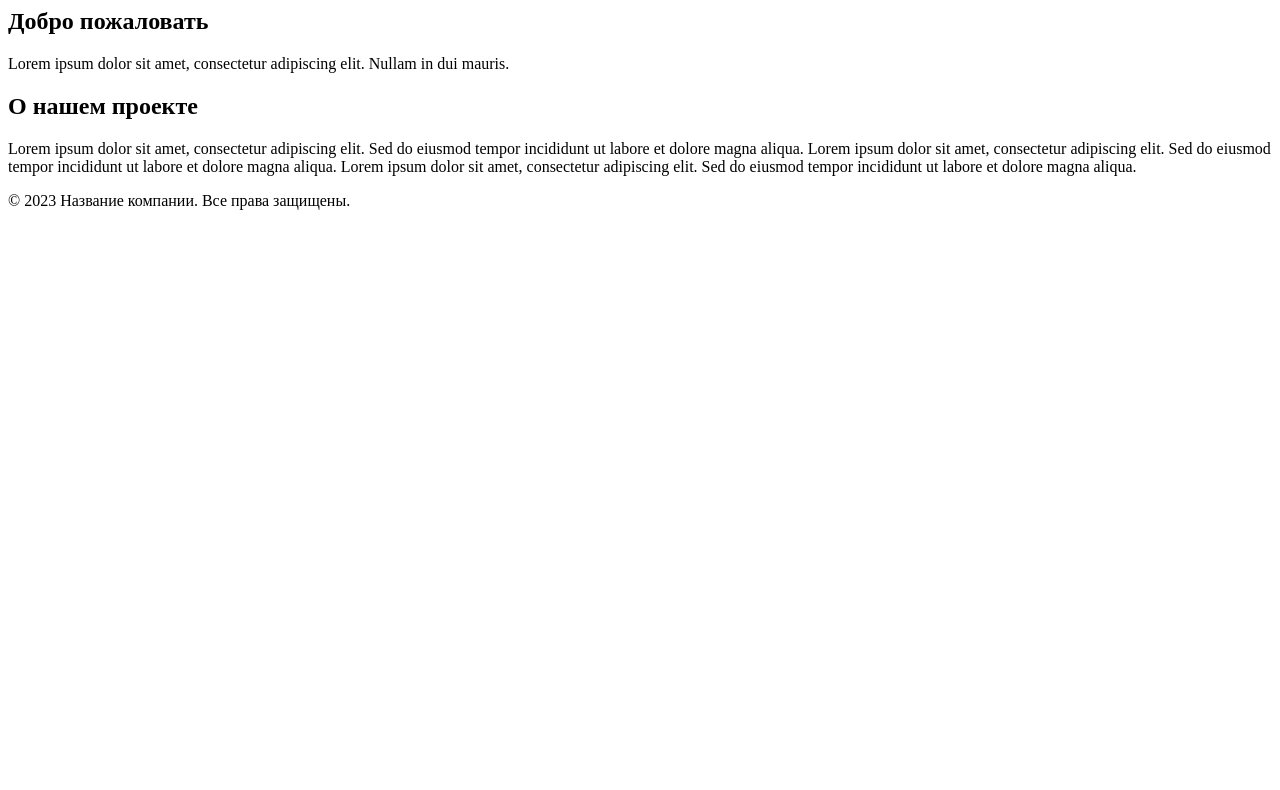
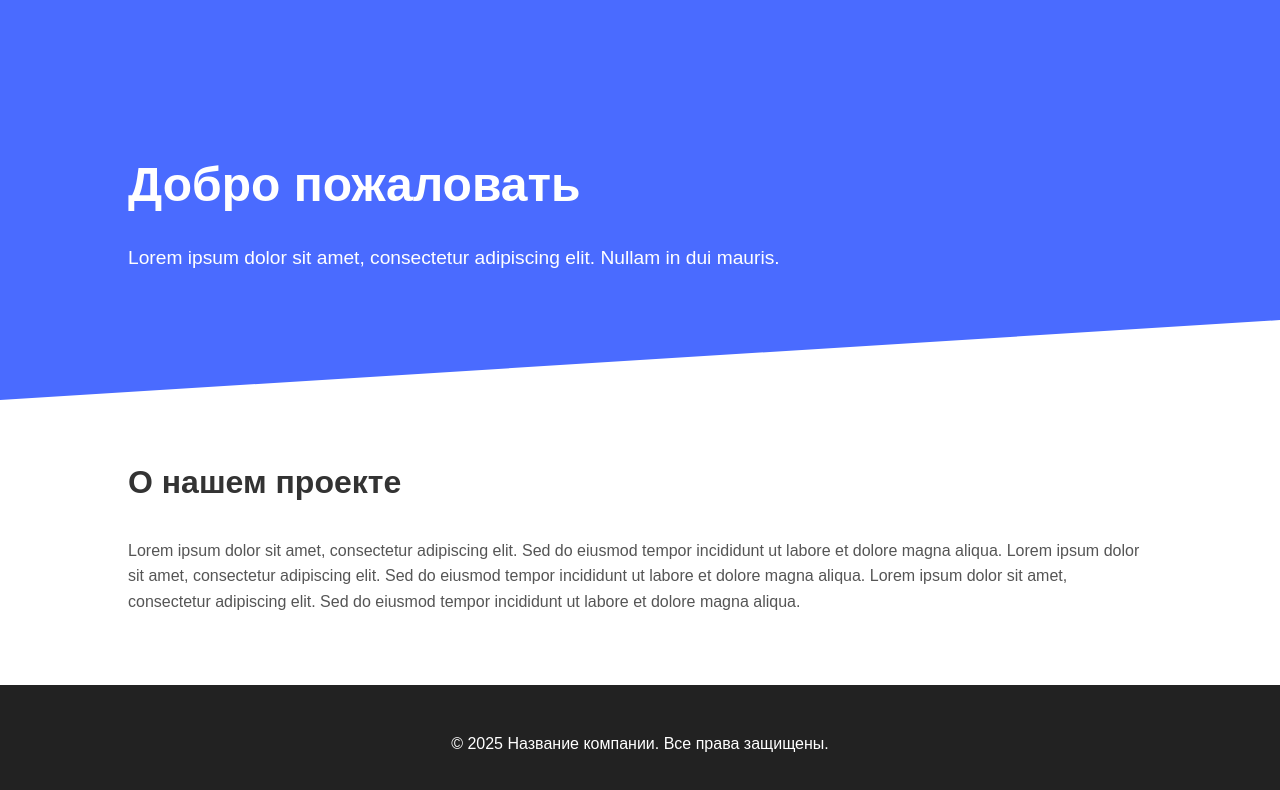
Before and after one commit to Sasha-08170/Home-clip-path, a plain HTML site: page index.html in a window 1280 px wide. Drawn offline with Linux system fonts and the light colour scheme.

Commit message:
Add: body

```diff
--- a/index.html
+++ b/index.html
@@ -1,3 +1,14 @@
+<!DOCTYPE html>
+<html lang="en">
+
+<head>
+  <meta charset="UTF-8">
+  <meta name="viewport" content="width=device-width, initial-scale=1.0">
+  <link rel="stylesheet" href="style.css">
+  <title>Home-clip-path</title>
+</head>
+
+<body>
   <section class="hero">
     <div class="content-wrapper">
       <h1>Добро пожаловать</h1>
@@ -8,12 +19,18 @@
   <section class="content">
     <div class="content-wrapper">
       <h2>О нашем проекте</h2>
-    <p>Lorem ipsum dolor sit amet, consectetur adipiscing elit. Sed do eiusmod tempor incididunt ut labore et dolore magna aliqua. Lorem ipsum dolor sit amet, consectetur adipiscing elit. Sed do eiusmod tempor incididunt ut labore et dolore magna aliqua. Lorem ipsum dolor sit amet, consectetur adipiscing elit. Sed do eiusmod tempor incididunt ut labore et dolore magna aliqua.</p>
+      <p>Lorem ipsum dolor sit amet, consectetur adipiscing elit. Sed do eiusmod tempor incididunt ut labore et dolore
+        magna aliqua. Lorem ipsum dolor sit amet, consectetur adipiscing elit. Sed do eiusmod tempor incididunt ut
+        labore et dolore magna aliqua. Lorem ipsum dolor sit amet, consectetur adipiscing elit. Sed do eiusmod tempor
+        incididunt ut labore et dolore magna aliqua.</p>
     </div>
   </section>
 
   <footer>
     <div class="content-wrapper">
-    <p>© 2023 Название компании. Все права защищены.</p>
+      <p>© 2025 Название компании. Все права защищены.</p>
     </div>
   </footer>
+</body>
+
+</html>
```
Lines whose indentation alone changed are shown as unchanged.
